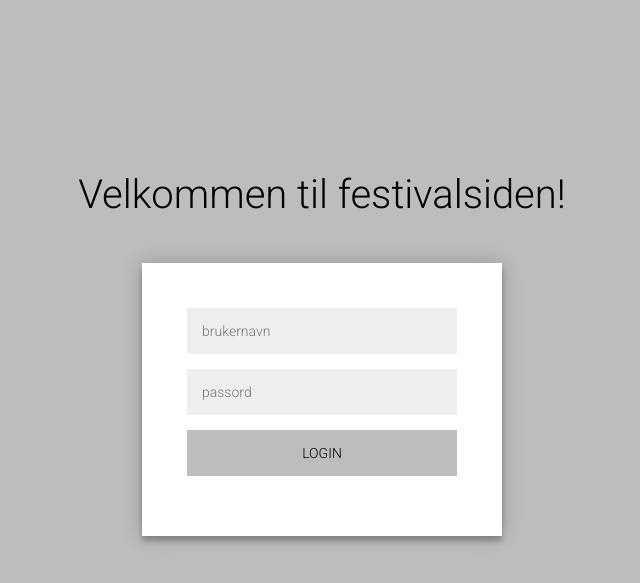
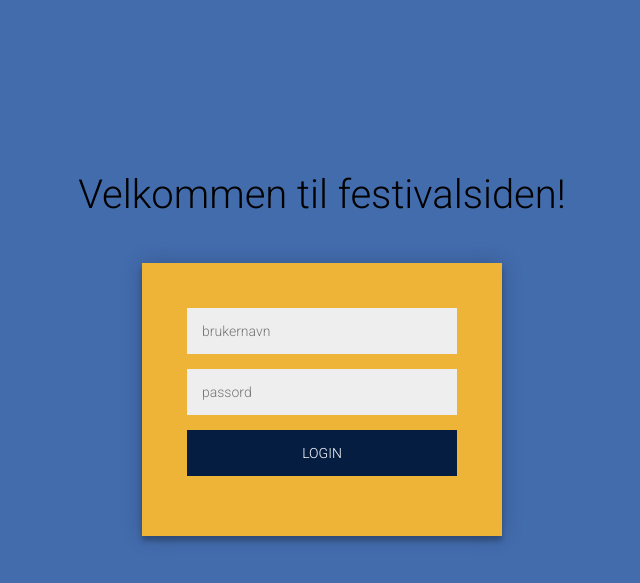
Before and after one commit to Mikkel94/IT1901-prosjekt, a Django app: page /festivalapp/login/ in a window 1280 px wide. Shown: the top 583 px of the page, without its empty margins (318-958 px from the left). Run offline with Django 3.2, Linux system fonts and the light colour scheme; parts of the project's set-up code (start-up, migrations or seed data) failed here and were passed over.

Commit message:
new colors login, use same in rest of page? dont know what to edit

```diff
--- a/festival/static/css/loginstyle.css
+++ b/festival/static/css/loginstyle.css
@@ -9,7 +9,7 @@
 .form {
   position: relative;
   z-index: 1;
-  background: #FFFFFF;
+  background: rgb(237, 180, 56);
   max-width: 360px;
   margin: 0 auto 100px;
   padding: 45px;
@@ -32,11 +32,11 @@
   font-family: "Roboto", sans-serif;
   text-transform: uppercase;
   outline: 0;
-  background-color: #BDBDBD;
+  background-color: rgb(6, 29, 66);
   width: 100%;
   border: 0;
   padding: 15px;
-  color: #000000;
+  color: white;
   font-size: 14px;
   -webkit-transition: all 0.3 ease;
   transition: all 0.3 ease;
@@ -44,11 +44,11 @@
 }
 
 .button:hover {
-  background-color: #9E9E9E;
+  background-color: rgb(14, 64, 145);
 }
 
 .form .button:hover,.form button:active,.form button:focus {
-  background: #9E9E9E;
+  background: rgb(14, 64, 145);
 }
 .form .message {
   margin: 15px 0 0;
@@ -96,7 +96,7 @@
   color: #EF3B3A;
 }
 body {
-  background-color: #BDBDBD;
+  background-color: rgb(67, 108, 173);
   font-family: "Roboto", sans-serif;
 }
 
```
